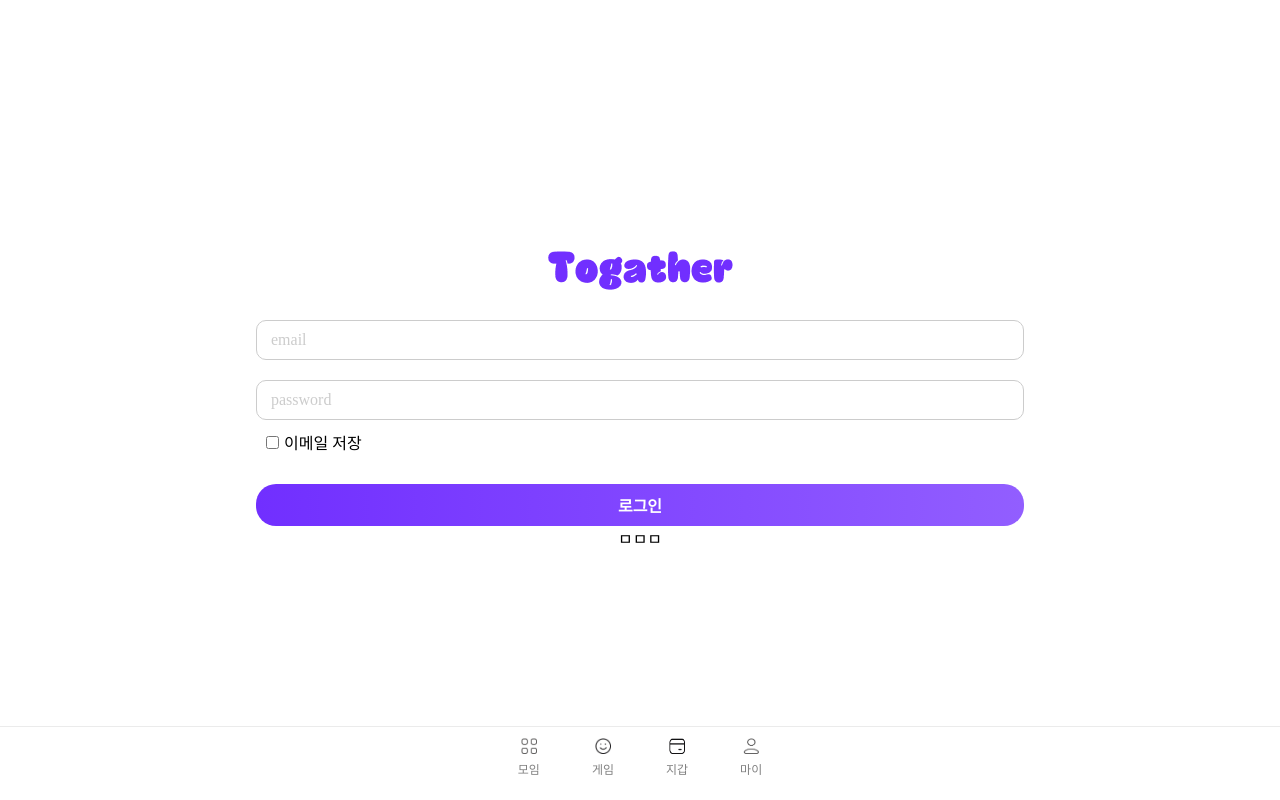
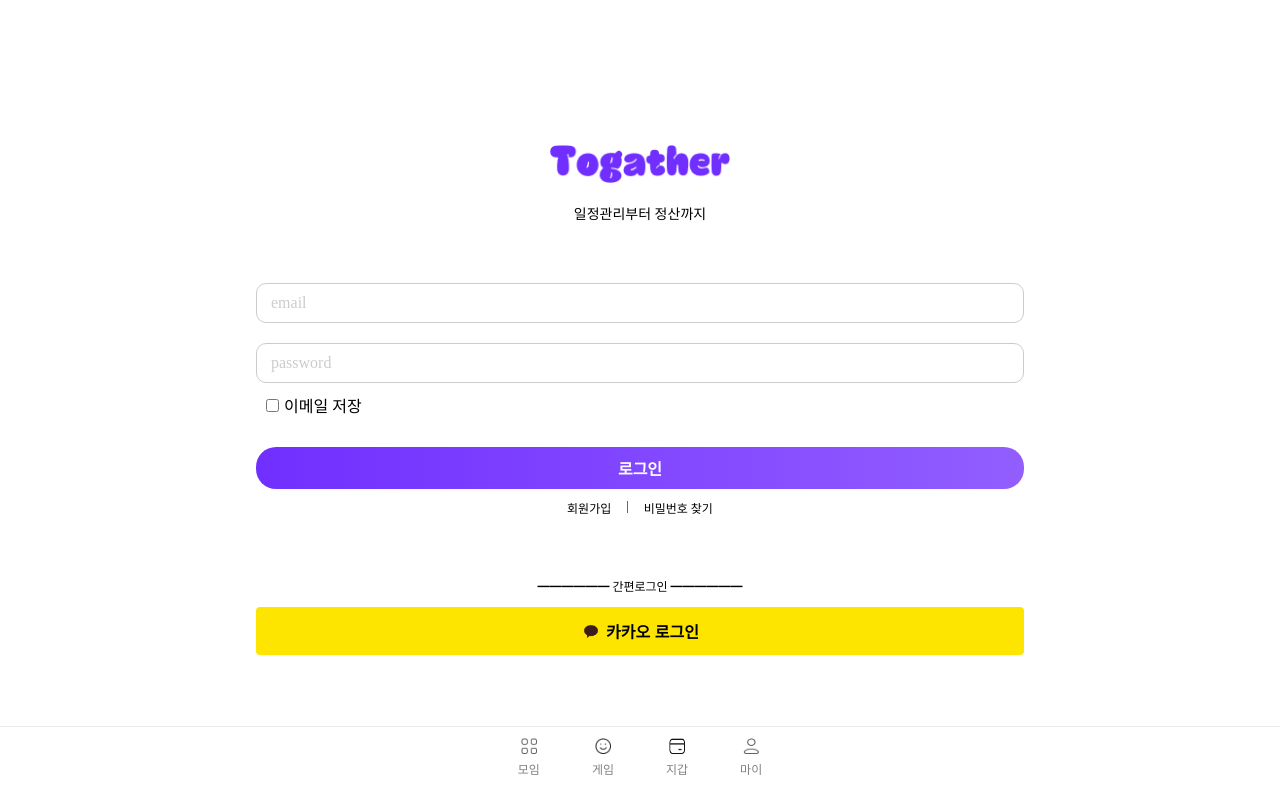
Before and after one commit to togather209/togather, a React (Vite) app in the folder frontend/: page /login in a window 1280 px wide. Built offline with nearby package versions, Linux system fonts and the light colour scheme; a web font is replaced by a local one.

Commit message:
S11P12B209-72 Login-Publishing

```diff
--- a/frontend/dev-dist/sw.js
+++ b/frontend/dev-dist/sw.js
@@ -82,7 +82,7 @@
     "revision": "3ca0b8505b4bec776b69afdba2768812"
   }, {
     "url": "index.html",
-    "revision": "0.9emi2r5s0u"
+    "revision": "0.7qtreikndco"
   }], {});
   workbox.cleanupOutdatedCaches();
   workbox.registerRoute(new workbox.NavigationRoute(workbox.createHandlerBoundToURL("index.html"), {
--- a/frontend/src/components/user/LoginForm.jsx
+++ b/frontend/src/components/user/LoginForm.jsx
@@ -1,25 +1,32 @@
-import React, { useState } from 'react';
-import CommonInput from '../common/CommonInput';
-import SubmitButton from './SubmitButton';
-import './User.css';
-import '../common/CommonInput.css';
-import logo from '../../assets/icons/common/logo.png';
-import { Link } from 'react-router-dom';
+import React, { useState } from "react";
+import CommonInput from "../common/CommonInput";
+import { useNavigate } from "react-router-dom";
+import SubmitButton from "./SubmitButton";
+import "./User.css";
+import "../common/CommonInput.css";
+import logo from "../../assets/icons/common/logo.png";
+import { Link } from "react-router-dom";
+import kakao from "../../assets/icons/common/kakao.png";
 
-const LoginForm = () => {
-  const [email, setEmail] = useState('');
-  const [password, setPassword] = useState('');
+function LoginForm(){
+  const [email, setEmail] = useState("");
+  const [password, setPassword] = useState("");
   const [rememberEmail, setRememberEmail] = useState(false);
+  const navigate = useNavigate();
 
   const handleLogin = () => {
-    console.log('로그인 시도');
+    console.log("로그인 시도");
     // 여기서 폼 데이터를 사용할 수 있습니다.
     console.log({ email, password, rememberEmail });
   };
 
   return (
     <div className="login-container">
-      <img src={logo} alt="로고" className="logo" />
+      <div className="logo-container">
+        <img src={logo} alt="로고" className="logo" />
+        <p>일정관리부터 정산까지</p>
+      </div>
+
       <CommonInput
         id="email"
         type="email"
@@ -51,11 +58,34 @@
         로그인
       </SubmitButton>
 
-      <div className='signupAndSearchpassword'>
-        ㅁㅁㅁ
+      <div className="signupAndSearchpassword">
+        <Link to="/signup" style={{ textDecoration: "none", color: "black" }}>
+          회원가입
+        </Link>
+        <p className="textBoundary">{" | "}</p>
+        <Link
+          to="/searchpassword"
+          style={{ textDecoration: "none", color: "black" }}
+        >
+          비밀번호 찾기
+        </Link>
       </div>
+
+      <div>
+        <p className="easyLogin">{"━━━━━━   간편로그인   ━━━━━━"}</p>
+      </div>
+      <button
+        className="loginWithKakao"
+        onClick={() => navigate("/loginWithKakao")}
+      >
+        <img
+          src={kakao}
+          alt="카카오"
+          style={{ width: "20px", marginRight: "5px" }}
+        />
+        카카오 로그인
+      </button>
     </div>
   );
-};
-
+}
 export default LoginForm;
--- a/frontend/src/components/user/User.css
+++ b/frontend/src/components/user/User.css
@@ -9,6 +9,14 @@
   font-size: 16px;
   cursor: pointer;
   transition: background 0.3s ease;
+}
+
+.logo-container {
+  display: flex;
+  flex-direction: column;
+  text-align: center;
+  font-size: 14px;
+  margin-bottom: 50px;
 }
 
 .submit-button:hover {
@@ -29,6 +37,7 @@
 
 .logo {
   margin-bottom: 20px;
+  width: 180px;
 }
 
 .remember-email {
@@ -39,3 +48,30 @@
 .remember-email input {
   margin-right: 5px;
 }
+
+.signupAndSearchpassword {
+  display: flex;
+  margin-top: 10px;
+  font-size: 12px;
+}
+
+.textBoundary {
+  margin-left: 15px;
+  margin-right: 15px;
+}
+
+.easyLogin {
+  margin-top: 60px;
+  font-size: 12px;
+  margin-bottom: 12px;
+}
+
+.loginWithKakao {
+  width: 100%;
+  border-radius: 4px;
+  border: none;
+  font-size: 16px;
+  font-weight: 600;
+  background-color: #FEE500;
+  padding: 12px;
+}
```
Also changed, not shown: frontend/src/components/user/SignUpForm.jsx (added, +14 -0 lines), frontend/src/assets/icons/common/kakao.png (added).
